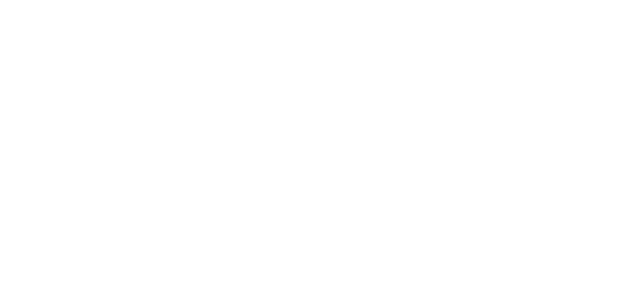
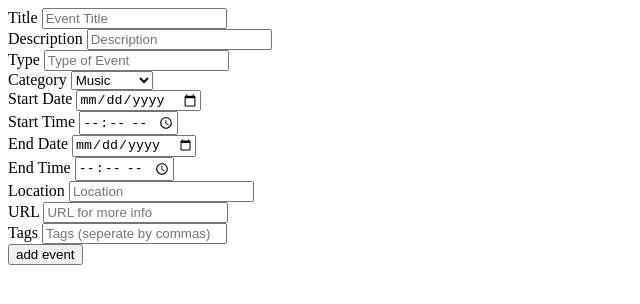
Before and after one commit to ayyshi/museum, a website: page public/index.html in a window 1280 px wide. Shown: the whole page, without its empty margins (0-640 px from the left). Drawn offline with nearby package versions, Linux system fonts and the light colour scheme.

Commit message:
added form for events

```diff
--- a/public/index.html
+++ b/public/index.html
@@ -2,12 +2,69 @@
 <html>
   <head>
     <meta charset="utf-8">
-    <title>Bookclub Chatroom</title>
+    <title>Museum Event Listing</title>
+    <link rel="stylesheet" href="/css/style.css" charset="utf-8">
     <script src="https://ajax.googleapis.com/ajax/libs/jquery/1.11.3/jquery.min.js"></script>
     <script type="text/javascript" src="scripts/angular/angular.js"></script>
-    <link rel="stylesheet" href="/css/style.css" charset="utf-8">
+    <script type="text/javascript" src="js/script.js"></script>
+    <script type="text/javascript" src="js/eventController.js"></script>
   </head>
-  <body>
-
+  <body ng-app='museum-events'>
+    <section ng-controller='EventController as events'>
+      <form class="addEvent" ng-submit='events.addEvent()'>
+        <div>
+          <label for="eventTitle">Title</label>
+          <input type="text" id="eventTitle" placeholder="Event Title" ng-model='events.newEvent.title'>
+        </div>
+        <div>
+          <label for="eventDesc">Description</label>
+          <input type="text" id="eventDesc" placeholder="Description" ng-model='events.newEvent.description'>
+        </div>
+        <div>
+          <label for="eventType">Type</label>
+          <input type="text" id="eventType" placeholder="Type of Event" ng-model='events.newEvent.type'>
+        </div>
+        <div>
+          <label for="eventTitle">Category</label>
+          <select type="text" id="eventCategory" ng-model='events.newEvent.category'>
+            <option>Music</option>
+            <option>Art</option>
+            <option>Game</option>
+            <option>Education</option>
+          </select>
+        </div>
+        <div>
+          <label for="eventStart">Start Date</label>
+          <input type="date" id="eventStart" placeholder="Start Date" ng-model='events.newEvent.startDate'>
+        </div>
+        <div>
+          <label for="eventStartTime">Start Time</label>
+          <input type="time" id="eventStartTime" placeholder="Start Time" ng-model='events.newEvent.startTime'>
+        </div>
+        <div>
+          <label for="eventEnd">End Date</label>
+          <input type="date" id="eventEnd" placeholder="End Date" ng-model='events.newEvent.endDate'>
+        </div>
+        <div>
+          <label for="eventEndTime">End Time</label>
+          <input type="time" id="eventEndTime" placeholder="End Time" ng-model='events.newEvent.endTime'>
+        </div>
+        <div>
+          <label for="eventLocation">Location</label>
+          <input type="text" id="eventLocation" placeholder="Location" ng-model='events.newEvent.location'>
+        </div>
+        <div>
+          <label for="eventURL">URL</label>
+          <input type="text" id="eventURL" placeholder="URL for more info" ng-model='events.newEvent.eventUrl'>
+        </div>
+        <div>
+          <label for="eventTags">Tags</label>
+          <input type="text" id="eventTags" placeholder="Tags (seperate by commas)" ng-model='events.newEvent.tags'>
+        </div>
+        <div>
+          <input type="submit" value="add event">
+        </div>
+      </form>
+    </section>
   </body>
 </html>
```
